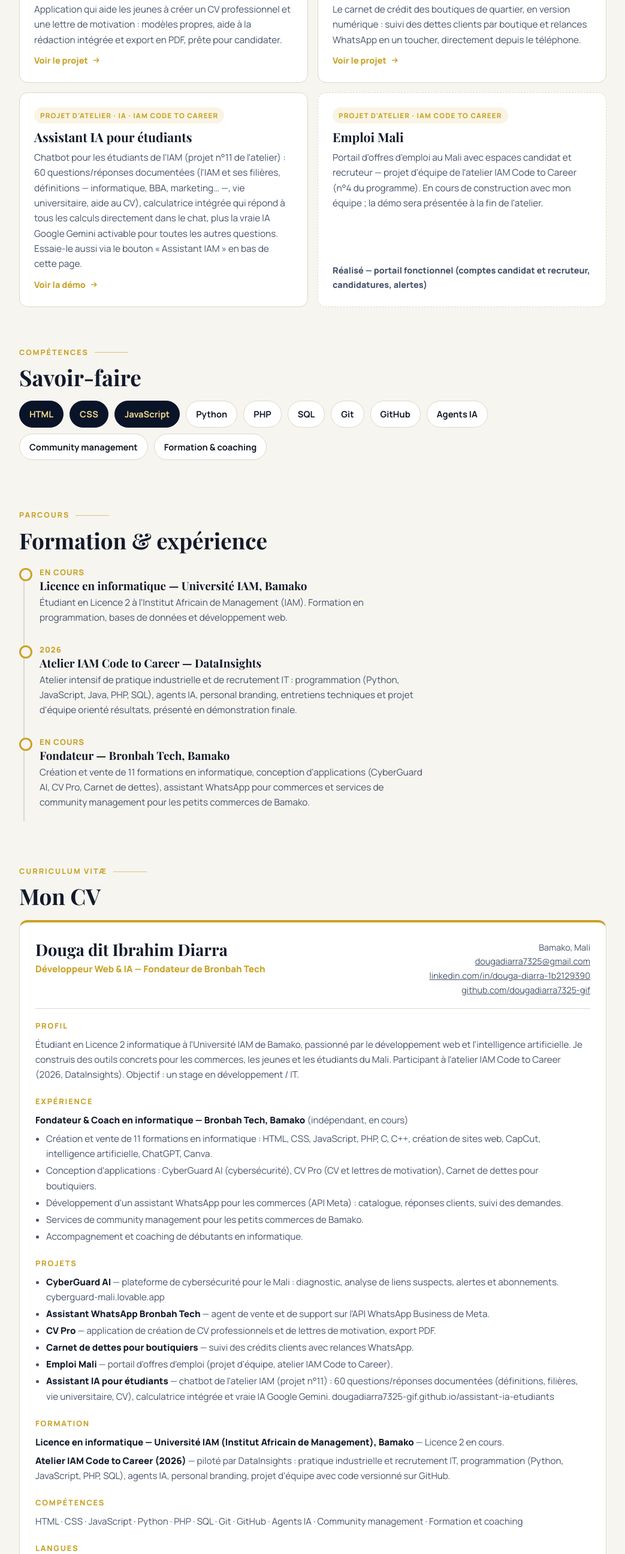
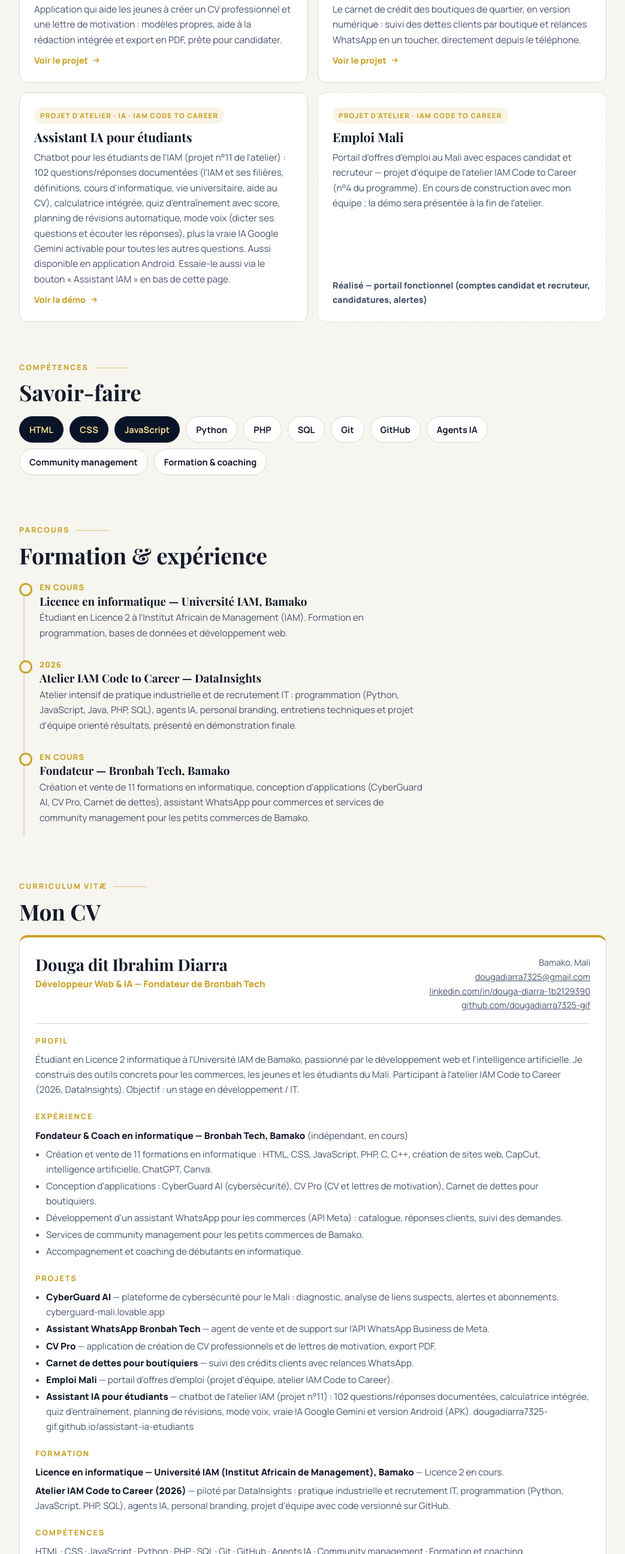
Before and after one commit to dougadiarra7325-gif/portfolio-douga-diarra, a plain HTML site: page index.html in a window 1280 px wide. Shown: the part 1573-4164 px from the top of the page at 60% size, without its empty margins (118-1161 px from the left). Drawn offline with nearby package versions, Linux system fonts and the light colour scheme; a web font is replaced by a local one.

Commit message:
Portfolio : carte Assistant IA v2 — 102 Q/R, quiz, planning de révisions, mode voix, version Android

```diff
--- a/index.html
+++ b/index.html
@@ -385,7 +385,7 @@
             <a class="card" href="https://dougadiarra7325-gif.github.io/assistant-ia-etudiants/" target="_blank" rel="noopener">
               <span class="tag">Projet d'atelier · IA · IAM Code to Career</span>
               <h3>Assistant IA pour étudiants</h3>
-              <p>Chatbot pour les étudiants de l'IAM (projet n°11 de l'atelier) : 60 questions/réponses documentées (l'IAM et ses filières, définitions — informatique, BBA, marketing… —, vie universitaire, aide au CV), calculatrice intégrée qui répond à tous les calculs directement dans le chat, plus la vraie IA Google Gemini activable pour toutes les autres questions. Essaie-le aussi via le bouton « Assistant IAM » en bas de cette page.</p>
+              <p>Chatbot pour les étudiants de l'IAM (projet n°11 de l'atelier) : 102 questions/réponses documentées (l'IAM et ses filières, définitions, cours d'informatique, vie universitaire, aide au CV), calculatrice intégrée, quiz d'entraînement avec score, planning de révisions automatique, mode voix (dicter ses questions et écouter les réponses), plus la vraie IA Google Gemini activable pour toutes les autres questions. Aussi disponible en application Android. Essaie-le aussi via le bouton « Assistant IAM » en bas de cette page.</p>
               <span class="go">Voir la démo <svg viewBox="0 0 24 24" fill="none" stroke="currentColor" stroke-width="2.4" aria-hidden="true"><path d="M5 12h14M13 6l6 6-6 6"/></svg></span>
             </a>
 
@@ -485,7 +485,7 @@
               <li><span class="item-title">CV Pro</span> — application de création de CV professionnels et de lettres de motivation, export PDF.</li>
               <li><span class="item-title">Carnet de dettes pour boutiquiers</span> — suivi des crédits clients avec relances WhatsApp.</li>
               <li><span class="item-title">Emploi Mali</span> — portail d'offres d'emploi (projet d'équipe, atelier IAM Code to Career).</li>
-              <li><span class="item-title">Assistant IA pour étudiants</span> — chatbot de l'atelier IAM (projet n°11) : 60 questions/réponses documentées (définitions, filières, vie universitaire, CV), calculatrice intégrée et vraie IA Google Gemini. dougadiarra7325-gif.github.io/assistant-ia-etudiants</li>
+              <li><span class="item-title">Assistant IA pour étudiants</span> — chatbot de l'atelier IAM (projet n°11) : 102 questions/réponses documentées, calculatrice intégrée, quiz d'entraînement, planning de révisions, mode voix, vraie IA Google Gemini et version Android (APK). dougadiarra7325-gif.github.io/assistant-ia-etudiants</li>
             </ul>
 
             <h4>Formation</h4>
```
